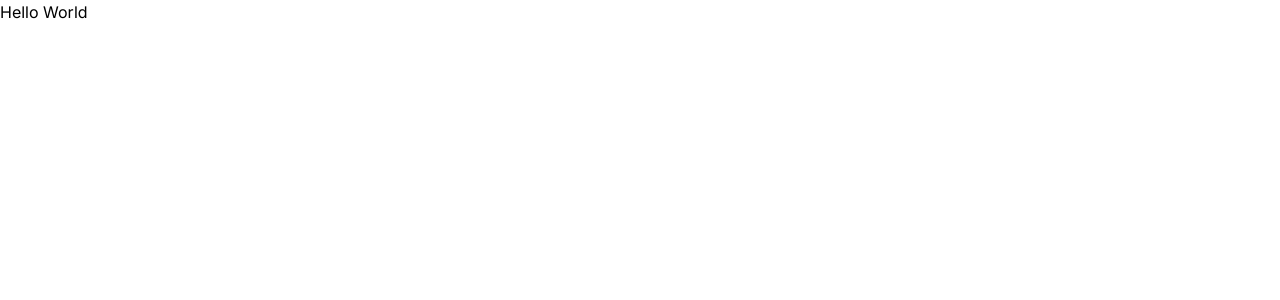
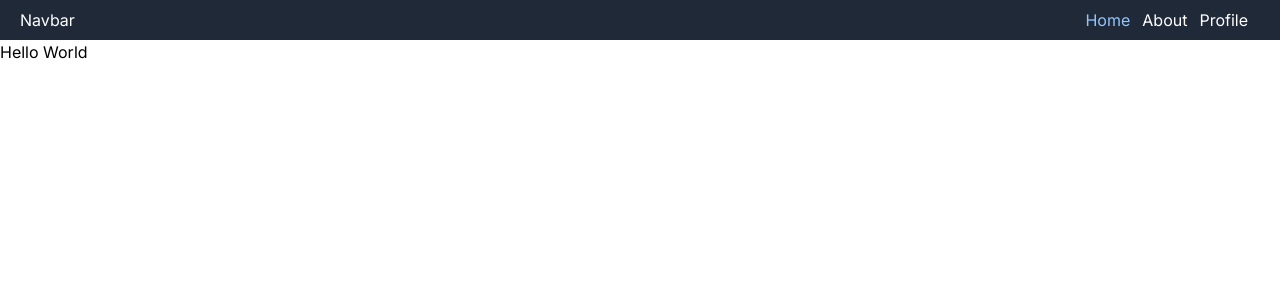
Before and after one commit to ibnucholdun/learn-next-with-app-router, a Next.js app: page / in a window 1280 px wide. Shown: the top 300 px of the page. Built offline with nearby package versions, Linux system fonts and the light colour scheme.

Commit message:
Link and Navigation with tag <Link>

```diff
--- a/src/app/layout.tsx
+++ b/src/app/layout.tsx
@@ -17,8 +17,8 @@
   return (
     <html lang="en">
       <body className={inter.className}>
-        {/* <Navbar></Navbar>
-        <h1>layout : {state}</h1>
+        <Navbar></Navbar>
+        {/* <h1>layout : {state}</h1>
         <button onClick={() => setState(state + 1)}>Klik</button> */}
         {children}
       </body>
--- a/src/app/navbar.tsx
+++ b/src/app/navbar.tsx
@@ -1,21 +1,41 @@
 import Link from "next/link";
 import React from "react";
+import { usePathname } from "next/navigation";
 
 type Props = {};
 
 const Navbar = (props: Props) => {
+  const pathname = usePathname();
   return (
     <nav className="flex bg-gray-800 py-2 px-5 justify-between">
       <h1 className="text-white">Navbar</h1>
       <ul className="flex ml-5">
         <Link href="/">
-          <li className="mr-3 text-blue-300 cursor-pointer">Home</li>
+          <li
+            className={`mr-3 ${
+              pathname === "/" ? "text-blue-300" : "text-white"
+            } cursor-pointer`}
+          >
+            Home
+          </li>
         </Link>
         <Link href="/about">
-          <li className="mr-3 text-blue-300 cursor-pointer">About</li>
+          <li
+            className={`mr-3 ${
+              pathname === "/about" ? "text-blue-300" : "text-white"
+            } cursor-pointer`}
+          >
+            About
+          </li>
         </Link>
         <Link href="/about/profile">
-          <li className="mr-3 text-blue-300 cursor-pointer">Profile</li>
+          <li
+            className={`mr-3 ${
+              pathname === "/about/profile" ? "text-blue-300" : "text-white"
+            } cursor-pointer`}
+          >
+            Profile
+          </li>
         </Link>
       </ul>
     </nav>
```
